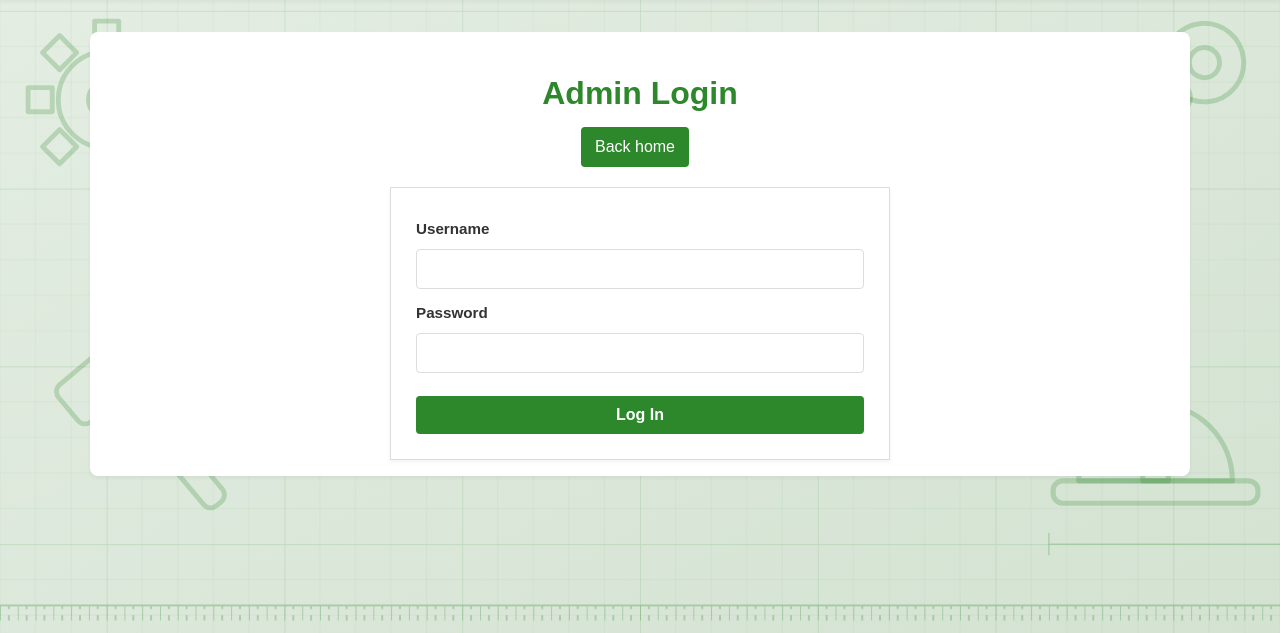
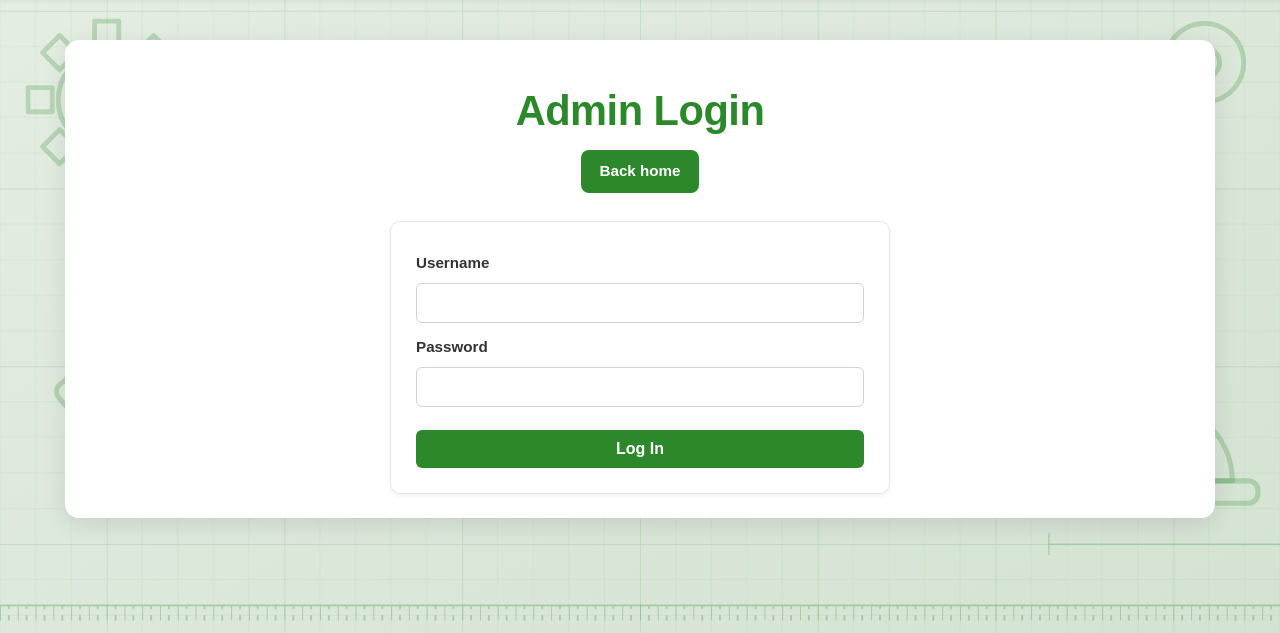
Before and after one commit to The-Arctic-Winter-7/grc-trades-board, a Node server app: page /login in a window 1280 px wide. Shown: the part 167-800 px from the top of the page. Run offline with Node 20, Linux system fonts and the light colour scheme; grey boxes are pictures that could not be loaded.

Commit message:
feat: changed the buttons styling, made it more sleek and professional.

```diff
--- a/public/styles/style.css
+++ b/public/styles/style.css
@@ -10,11 +10,13 @@
     --primary-color-hover: #d14900;
     --secondary-color: white;
     --tertiary-color: #f8f9fa;
-    --tertiary-color-hover: #f1f1f1;
+    --tertiary-color-hover: #eef5ee;
     --error-color: #d9534f;
     --background-color: #ededed;
-    --border-color: #ddd;
+    --border-color: #e3e7e3;
+    --text-muted: #5c655c;
     --shadow: 0 2px 4px rgba(0, 0, 0, 0.05);
+    --shadow-card: 0 6px 24px rgba(0, 0, 0, 0.10);
 }
 
 body {
@@ -39,8 +41,10 @@ body {
 
 h1 {
     color: var(--primary-color);
-    margin-bottom: 10px;
+    margin: 0.5rem 0 0.5rem;
     text-align: center;
+    font-size: clamp(1.8rem, 4vw, 2.6rem);
+    letter-spacing: -0.5px;
 }
 
 h2 {
@@ -60,14 +66,22 @@ header {
 }
 
 #main {
-    width: 90%;
-    max-width: 1100px;
-    margin: 2rem auto;
-    padding: 1rem;
-    box-shadow: var(--shadow);
-    border-radius: .5rem;
+    width: 92%;
+    max-width: 1150px;
+    margin: 2.5rem auto 3rem;
+    padding: 2rem 2rem 1.5rem;
+    box-shadow: var(--shadow-card);
+    border-radius: 14px;
     background: var(--secondary-color);
     overflow: hidden;
+}
+
+@media screen and (max-width: 600px) {
+    #main {
+        width: 94%;
+        margin: 1.25rem auto 2rem;
+        padding: 1.25rem 0.9rem 1rem;
+    }
 }
 
 /*Allows table wrap to be constrained to parent container*/
@@ -88,18 +102,21 @@ header {
     display: flex;
     justify-content: center;
     flex-wrap: wrap;
+    gap: 10px;
+    margin-bottom: 1.75rem;
 }
 
 /*Simple button style for anchor links*/
 .main-button {
     display: inline-block;
     background-color: var(--primary-color);
-    transition: background-color 0.2s ease;
+    transition: background-color 0.2s ease, transform 0.1s ease;
     color: var(--secondary-color);
-    padding: 8px 14px;
-    border-radius: 4px;
-    margin-right: 10px;
-    margin-bottom: 20px;
+    padding: 10px 18px;
+    border-radius: 8px;
+    margin: 0;
+    font-weight: bold;
+    font-size: 0.95rem;
     text-align: center;
     text-decoration: none;
 }
@@ -194,6 +213,7 @@ header {
     padding: 25px;
     background: var(--secondary-color);
     border: 1px solid var(--border-color);
+    border-radius: 10px;
     box-shadow: var(--shadow);
 }
 
@@ -208,9 +228,15 @@ header {
 .job-form button {
     padding: 10px;
     font-size: 1rem;
-    border: 1px solid var(--border-color);
-    border-radius: 4px;
+    border: 1px solid #cfd6cf;
+    border-radius: 6px;
     width: 100%;
+}
+
+.job-form input:focus,
+.job-form select:focus {
+    outline: 2px solid var(--primary-color);
+    outline-offset: 1px;
 }
 
 .job-form button {
```
Also changed, not shown: other parts of public/styles/style.css (+127 -15 lines).
